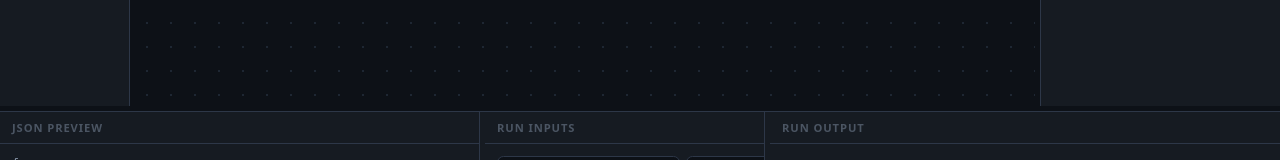
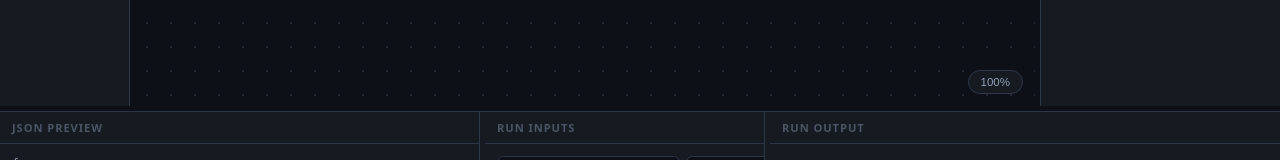
Before and after one commit to MEbran06/JobQueue_Workflows, a React (Vite) app in the folder frontend/: page / in a window 1280 px wide. Shown: the part 469-629 px from the top of the page. Built offline with nearby package versions, Linux system fonts and the light colour scheme.

Commit message:
feat: add zoom reset/readout control to workflow canvas

```diff
--- a/frontend/src/components/Canvas.tsx
+++ b/frontend/src/components/Canvas.tsx
@@ -6,6 +6,7 @@ import type { StepType } from '../constants.ts';
 import { NODE_H, NODE_W } from '../constants.ts';
 import Node from './Node.tsx';
 import Connections from './Connections.tsx';
+import ZoomControl from './ZoomControl.tsx';
 
 interface DragState {
   id: string;
@@ -251,6 +252,7 @@ function Canvas() {
           <Node key={node.id} node={node} onStartDrag={startDrag} onStartConnect={startConnect} />
         ))}
       </div>
+      <ZoomControl zoom={view.zoom} onReset={() => setView(DEFAULT_VIEW)} />
     </div>
   );
 }
--- /dev/null
+++ b/frontend/src/components/ZoomControl.tsx
@@ -0,0 +1,14 @@
+interface ZoomControlProps {
+  zoom: number;
+  onReset: () => void;
+}
+
+function ZoomControl({ zoom, onReset }: ZoomControlProps) {
+  return (
+    <button className="zoom-control" onClick={onReset} title="Reset zoom">
+      {Math.round(zoom * 100)}%
+    </button>
+  );
+}
+
+export default ZoomControl;
--- a/frontend/src/index.css
+++ b/frontend/src/index.css
@@ -79,6 +79,14 @@ main { display: flex; flex: 1; overflow: hidden; }
 #canvas-wrap.connecting { cursor: crosshair; }
 #svg-layer { position: absolute; top: 0; left: 0; width: 100%; height: 100%; pointer-events: none; overflow: visible; }
 #nodes-layer { position: absolute; top: 0; left: 0; width: 100%; height: 100%; pointer-events: none; }
+
+/* ── Zoom control ── */
+.zoom-control {
+  position: absolute; bottom: 12px; right: 12px; z-index: 3;
+  background: #161b22; border: 1px solid #2d3748; border-radius: 999px;
+  padding: 0.3rem 0.75rem; font-size: 0.72rem; color: #94a3b8; cursor: pointer;
+}
+.zoom-control:hover { border-color: #475569; color: #e2e8f0; }
 
 /* ── Connections ── */
 .connection { cursor: pointer; pointer-events: none; }
```
